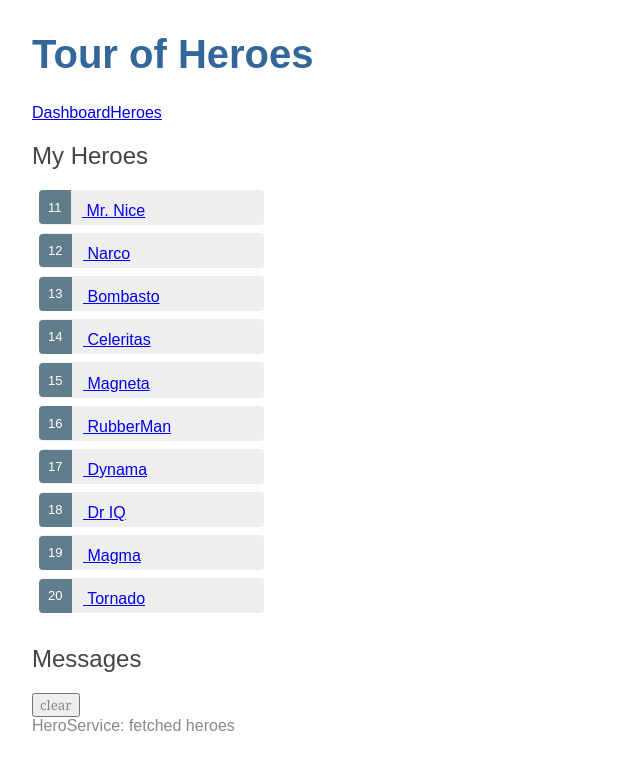
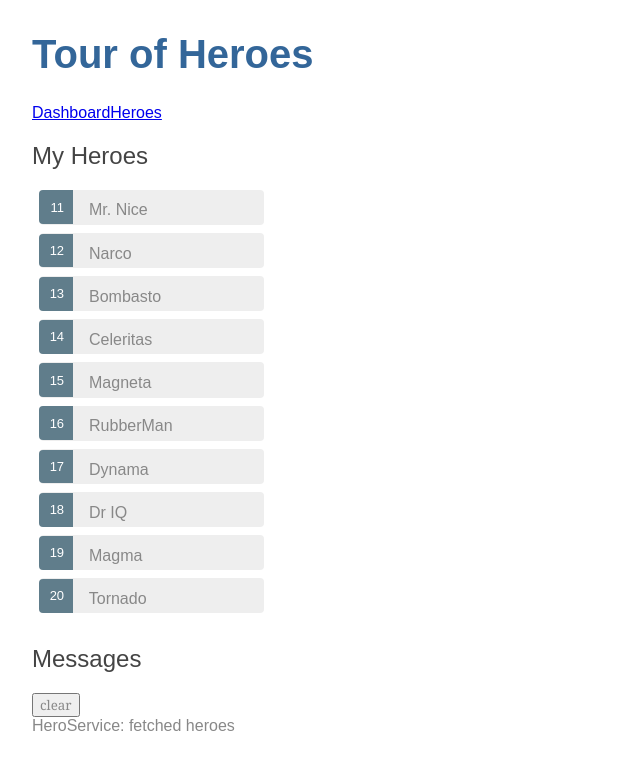
Before and after one commit to codemaster-mick/angular-tour-of-heroes, an Angular app: page /heroes in a window 1280 px wide. Shown: the top 770 px of the page, without its empty margins (0-640 px from the left). Built offline with nearby package versions, Linux system fonts and the light colour scheme.

Commit message:
fix(elements): fix styling for heroes component
Styling didn't work after the refactor

```diff
--- a/src/app/heroes/heroes.component.scss
+++ b/src/app/heroes/heroes.component.scss
@@ -1,54 +1,51 @@
 /* HeroesComponent's private CSS styles */
-.selected {
-  background-color: #CFD8DC !important;
-  color: white;
-}
-
 .heroes {
-  margin: 0 0 2em;
+  margin: 0 0 2em 0;
   list-style-type: none;
   padding: 0;
   width: 15em;
 }
-
 .heroes li {
+  position: relative;
   cursor: pointer;
-  position: relative;
-  left: 0;
   background-color: #EEE;
-  margin: 0.5em;
-  padding: 0.3em 0;
+  margin: .5em;
+  padding: .3em 0;
   height: 1.6em;
   border-radius: 4px;
-}
-
-.heroes li.selected:hover {
-  background-color: #BBD8DC !important;
-  color: white;
 }
 
 .heroes li:hover {
   color: #607D8B;
   background-color: #DDD;
-  left: 0.1em;
+  left: .1em;
 }
 
-.heroes .text {
+.heroes a {
+  color: #888;
+  text-decoration: none;
   position: relative;
-  top: -3px;
+  display: block;
+  width: 250px;
+}
+
+.heroes a:hover {
+  color:#607D8B;
 }
 
 .heroes .badge {
   display: inline-block;
   font-size: small;
   color: white;
-  padding: 0.8em 0.7em 0;
+  padding: 0.8em 0.7em 0 0.7em;
   background-color: #607D8B;
   line-height: 1em;
   position: relative;
   left: -1px;
   top: -4px;
   height: 1.8em;
-  margin-right: 0.8em;
+  min-width: 16px;
+  text-align: right;
+  margin-right: .8em;
   border-radius: 4px 0 0 4px;
 }
```
